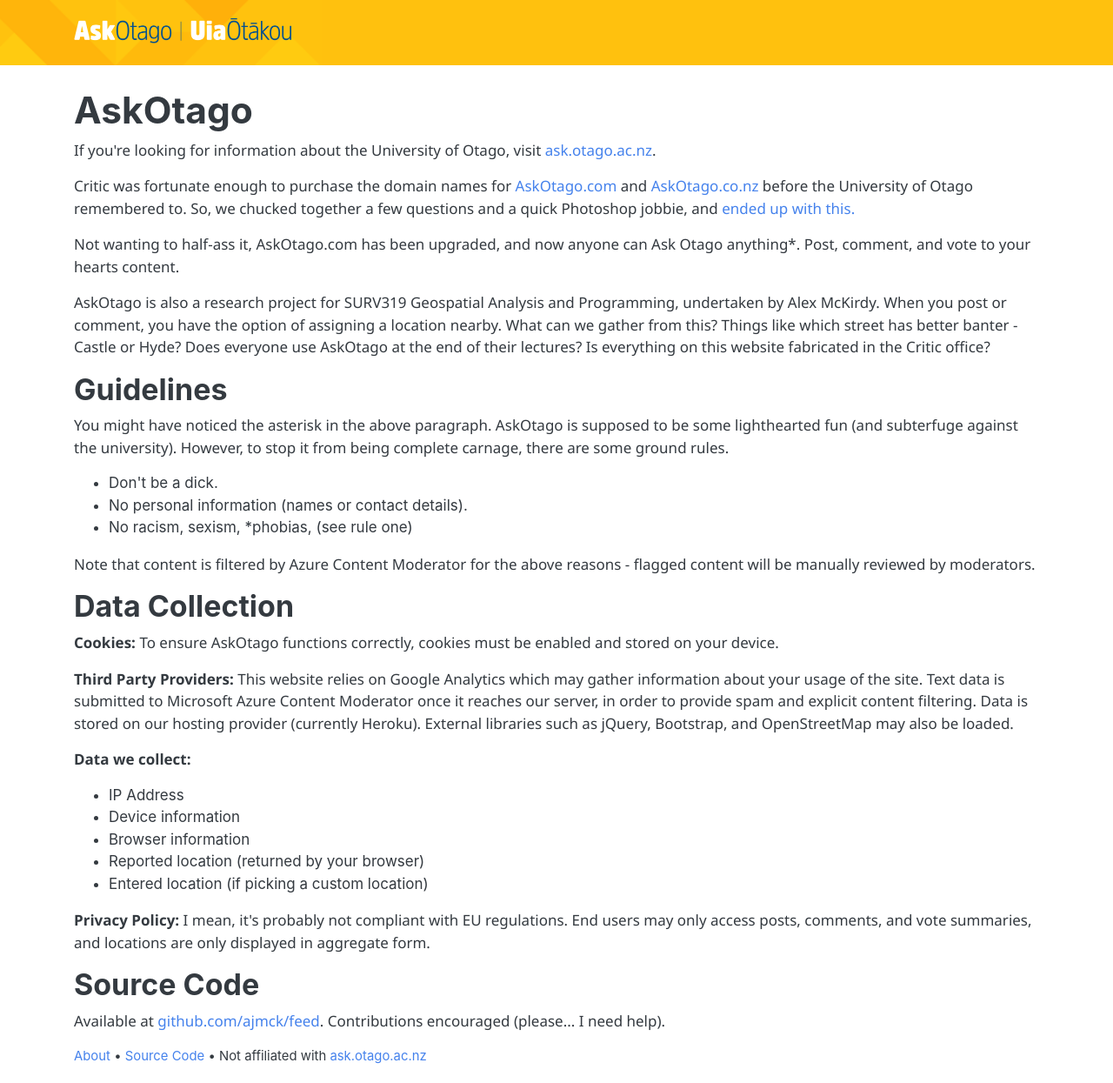
After one commit to ajmck/feed-django, a Django app: page /about in a window 1280 px wide. The commit adds this page. Shown: the whole page at 87% size. Run offline with Django 3.2, Linux system fonts and the light colour scheme; some libraries are stand-ins or nearby versions.

Commit message:
Added static site, about page, and footer

```diff
--- a/web/core/static/core/css/site.css
+++ b/web/core/static/core/css/site.css
@@ -65,6 +65,11 @@
     padding : 5px;
 }
 
+.container p {
+    /* copied from bootstrap.min.css li */
+    font-size: 17px;
+    font-family: "Segoe UI", Roboto, "Helvetica Neue", Arial, sans-serif, "Apple Color Emoji", "Segoe UI Emoji", "Segoe UI Symbol", "Noto Color Emoji";
+}
 
 
 .submission {
@@ -118,3 +123,8 @@
     position: relative;
     text-align: center;
 }
+
+.slidetoexpand-content {
+    display: none;
+    padding : 5px;
+}
--- a/web/core/templates/_layout.html
+++ b/web/core/templates/_layout.html
@@ -30,6 +30,15 @@
 
     </div>
 
+    <footer>
+        <div class="container">
+            <a href="{% url 'core:about' %}">About</a>
+            &bullet;
+            <a href="https://github.com/ajmck/feed" target="_blank">Source Code</a>
+            &bullet;
+            <span>Not affiliated with&nbsp;<a href="http://ask.otago.ac.nz" target="_blank">ask.otago.ac.nz</a></span>
+        </div>
+    </footer>
     <script src="https://stackpath.bootstrapcdn.com/bootstrap/4.1.3/js/bootstrap.min.js" integrity="sha384-ChfqqxuZUCnJSK3+MXmPNIyE6ZbWh2IMqE241rYiqJxyMiZ6OW/JmZQ5stwEULTy" crossorigin="anonymous"></script>
 
 </body>
--- /dev/null
+++ b/web/core/templates/about.html
@@ -0,0 +1,74 @@
+{% extends "_layout.html" %}
+
+{% block container %}
+
+<h1>AskOtago</h1>
+
+<p>If you're looking for information about the University of Otago, visit
+    <a href="https://ask.otago.ac.nz" target="_blank">ask.otago.ac.nz</a>.</p>
+
+<p>Critic was fortunate enough to purchase the domain names for
+    <a href="https://www.askotago.com">AskOtago.com</a> and
+    <a href="https://www.askotago.co.nz">AskOtago.co.nz</a>
+    before the University of Otago remembered to. So, we chucked
+    together a few questions and a quick Photoshop jobbie, and
+    <a href="{% url 'core:classic' %}">ended up with this.</a>
+</p>
+
+<p>Not wanting to half-ass it, AskOtago.com has been upgraded, and now anyone
+    can Ask Otago anything*. Post, comment, and vote to your hearts content.</p>
+
+<p>AskOtago is also a research project for SURV319 Geospatial Analysis and
+    Programming, undertaken by Alex McKirdy. When you post or comment, you have the
+    option of assigning a location nearby. What can we gather from this? Things like
+    which street has better banter - Castle or Hyde? Does everyone use AskOtago at
+    the end of their lectures? Is everything on this website fabricated in the
+    Critic office?</p>
+
+<h2>Guidelines</h2>
+
+<p>You might have noticed the asterisk in the above paragraph. AskOtago is
+    supposed to be some lighthearted fun (and subterfuge against the university).
+    However, to stop it from being complete carnage, there are some ground rules.</p>
+
+<ul>
+    <li>Don't be a dick.</li>
+    <li>No personal information (names or contact details).</li>
+    <li>No racism, sexism, *phobias, (see rule one)</li>
+</ul>
+
+<p>Note that content is filtered by Azure Content Moderator for the above
+    reasons - flagged content will be manually reviewed by moderators.</p>
+
+
+<h2>Data Collection</h2>
+
+<p><strong>Cookies: </strong>To ensure AskOtago functions correctly, cookies
+    must be enabled and stored on your device.</p>
+
+<p><strong>Third Party Providers: </strong>This website relies on Google
+    Analytics which may gather information about your usage of the site. Text
+    data is submitted to Microsoft Azure Content Moderator once it reaches our
+    server, in order to provide spam and explicit content filtering. Data is
+    stored on our hosting provider (currently Heroku). External libraries such
+    as jQuery, Bootstrap, and OpenStreetMap may also be loaded.</p>
+
+<p><strong>Data we collect: </strong></p>
+<ul>
+    <li>IP Address</li>
+    <li>Device information</li>
+    <li>Browser information</li>
+    <li>Reported location (returned by your browser)</li>
+    <li>Entered location (if picking a custom location)</li>
+</ul>
+
+<p><strong>Privacy Policy: </strong>I mean, it's probably not compliant with EU
+    regulations. End users may only access posts, comments, and vote summaries, and
+    locations are only displayed in aggregate form.</p>
+
+<h2>Source Code</h2>
+
+<p>Available at <a href="https://github.com/ajmck/feed" target="_blank">github.com/ajmck/feed</a>. Contributions
+    encouraged (please... I need help).</p>
+
+{% endblock container %}
--- a/web/core/urls.py
+++ b/web/core/urls.py
@@ -13,4 +13,6 @@
     path('c/<int:comment_id>/down', views.comment_vote_down, name='comment_vote_down'),
     path('c/<int:comment_id>/reset', views.comment_vote_reset, name='comment_vote_reset'),
     path('location', views.location, name='location'),
+    path('classic', views.classic, name='classic'),
+    path('about', views.about, name='about'),
 ]
--- a/web/core/views.py
+++ b/web/core/views.py
@@ -82,6 +82,14 @@
     return render(request, 'location.html')
 
 
+def classic(request):
+    return render(request, 'classic.html')
+
+
+def about(request):
+    return render(request, 'about.html')
+
+
 def post_vote_up(request, post_id):
     return vote(request, Post, post_id, +1, redirect_url=request.META.get('HTTP_REFERER'))
 
```
Also changed, not shown: web/core/templates/classic.html (added, +84 -0 lines), web/core/static/core/image/charlene.jpg (added).
